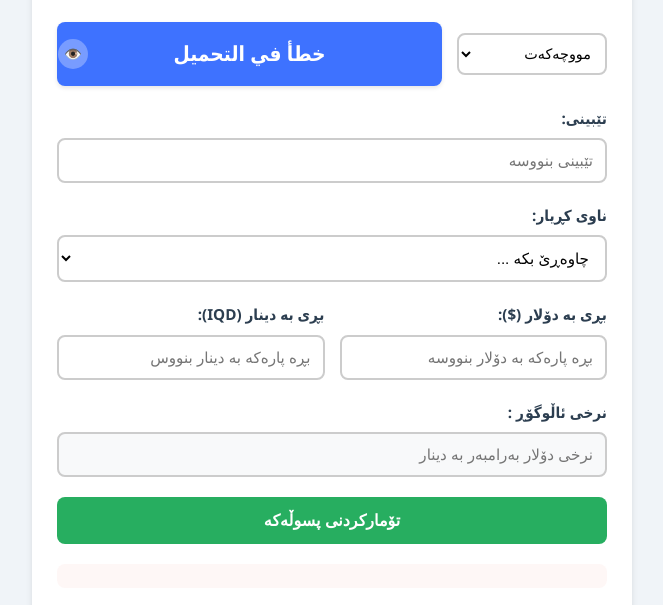
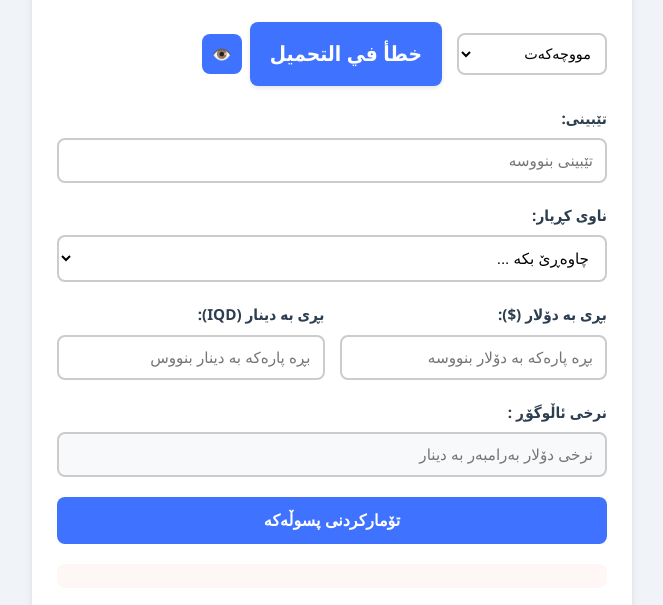
Before and after one commit to omederassan2/lqm, a plain HTML site: page index.html in a window 1280 px wide. Shown: the part 140-745 px from the top of the page, without its empty margins (308-971 px from the left). Drawn offline with Linux system fonts and the light colour scheme; no server answers.

Commit message:
Update index.html

```diff
--- a/index.html
+++ b/index.html
@@ -7,8 +7,8 @@
   <title>نظام سندات القبض - لقمان</title>
   <style>
     :root {
-      --primary-color: #27ae60;
-      --primary-hover: #219a52;
+      --primary-color: #3e72ff;
+      --primary-hover: #3e72ff;
       --secondary-color: #2c3e50;
       --error-color: #e74c3c;
       --success-color: #27ae60;
@@ -233,24 +233,23 @@
     }
 
     .toggle-amount-btn {
-      position: absolute;
-      left: 1px;
-      background: rgba(255, 255, 255, 0.3);
+  background: var(--primary-color);
   border: none;
-      border-radius: 50%;
-      width: 30px;
-      height: 30px;
+  border-radius: 8px;
+  width: 40px;
+  height: 40px;
   display: flex;
   justify-content: center;
   align-items: center;
   cursor: pointer;
   transition: var(--transition);
   color: #fff;
-      font-size: 0.9rem;
+  font-size: 1rem;
+  flex-shrink: 0;
 }
 
 .toggle-amount-btn:hover {
-      background: rgba(255, 255, 255, 0.5);
+  background: var(--primary-hover);
   transform: scale(1.1);
 }
 
@@ -476,9 +475,12 @@
     <option value="H2">فرۆشتن</option>
     <option value="I4">پارەی کۆکراوە</option>
   </select>
+
+  <div style="display: flex; align-items: center; gap: 8px;">
     <div id="amountValues" class="amount-box">
+      <span id="amountText">چاوەڕێ بکە ...</span>
+    </div>
     <button class="toggle-amount-btn" id="toggleAmountBtn" title="إخفاء/إظهار الراتب">👁️</button>
-        <span id="amountText">چاوەڕێ بکە ...</span>
   </div>
 </div>
 
```
Lines whose indentation alone changed are shown as unchanged.
